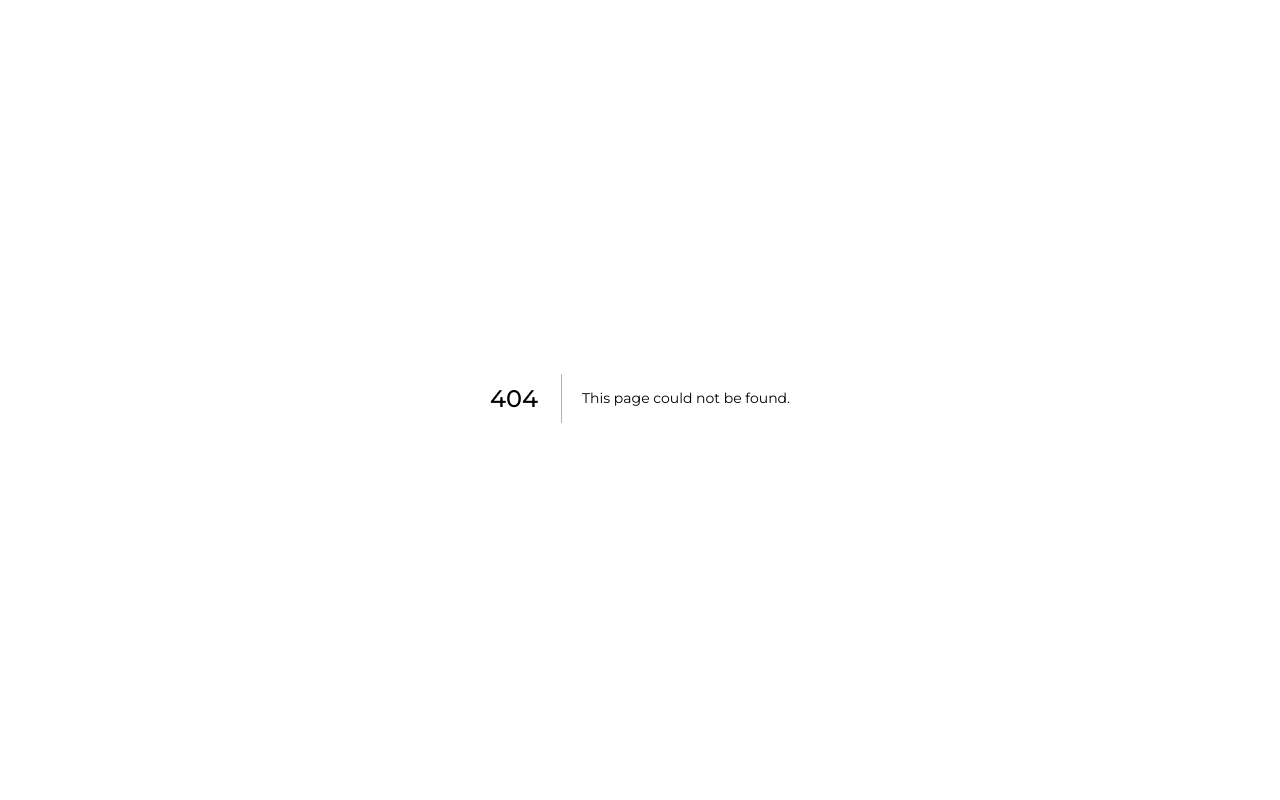
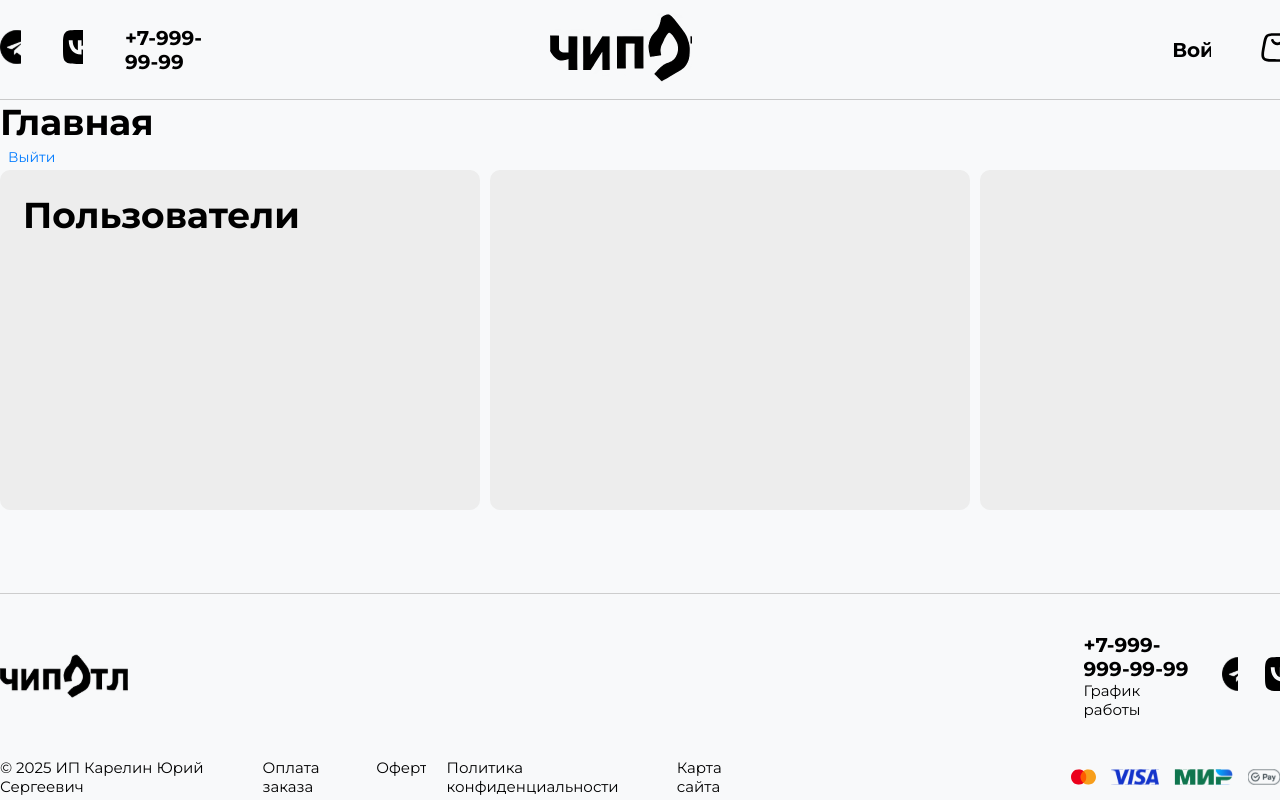
Before and after one commit to Sapizi/diplom, a Next.js app: page /pages/admin/main in a window 1280 px wide. Before the commit this address had no page. Built offline with nearby package versions, Linux system fonts and the light colour scheme.

Commit message:
начало админки

```diff
--- a/src/app/components/Header/Header.tsx
+++ b/src/app/components/Header/Header.tsx
@@ -20,6 +20,7 @@ import { useRouter } from 'next/navigation';
 interface UserProfile {
   id: string;
   name: string;
+  isAdmin: boolean;
 }
 
 export default function Header() {
@@ -49,7 +50,7 @@ export default function Header() {
   try {
     const { data: profile, error } = await supabase
       .from('profiles')
-          .select('name')
+      .select('name, "isAdmin"')
       .eq('id', session.user.id)
       .single();
 
@@ -57,19 +58,22 @@ export default function Header() {
       console.error('Profile fetch error:', error);
       setUser({
         id: session.user.id,
-            name: session.user.email.split('@')[0] || 'Пользователь'
+        name: session.user.email.split('@')[0] || 'Пользователь',
+        isAdmin: false,
       });
     } else {
       setUser({
         id: session.user.id,
-            name: profile.name || session.user.email.split('@')[0] || 'Пользователь'
+        name: profile.name || session.user.email.split('@')[0] || 'Пользователь',
+        isAdmin: Boolean(profile.isAdmin),
       });
     }
   } catch (err) {
     console.error('Profile error:', err);
     setUser({
       id: session.user.id,
-          name: session.user.email.split('@')[0] || 'Пользователь'
+      name: session.user.email.split('@')[0] || 'Пользователь',
+      isAdmin: false,
     });
   }
 };
@@ -120,7 +124,6 @@ export default function Header() {
               <Logo src="/logo.svg" alt="Logotype" />
             </LogoContainer>
             <UserButtons>
-              <span>Загрузка...</span>
               <Link href="/cart">
                 <img src="/cart.svg" alt="Cart" />
               </Link>
@@ -154,7 +157,7 @@ export default function Header() {
   <>
     <div style={{ display: 'flex', alignItems: 'center', gap: '16px' }}>
       <Link
-                    href="/pages/user/account"
+        href={user.isAdmin ? "/pages/admin/main" : "/pages/user/account"}
         style={{
           color: '#333',
           textDecoration: 'none',
@@ -162,9 +165,8 @@ export default function Header() {
           fontSize: '16px',
         }}
       >
-                    {user.name}
+        {user.isAdmin ? "Админка" : user.name}
       </Link>
-
     </div>
     <Link href="/cart">
       <img src="/cart.svg" alt="Cart" />
--- /dev/null
+++ b/src/app/pages/admin/main/AdminStyles.ts
@@ -0,0 +1,15 @@
+import styled from "styled-components";
+export const AdminContainer = styled.div`
+    width: 1460px;
+    display: flex;
+    gap: 10px;
+
+`
+export const AdminBlock = styled.div`
+    width: 480px;
+    height: 340px;
+    padding: 23px;
+    border-radius: 10px;
+    background-color: #EDEDED;
+    cursor: pointer;
+`
--- /dev/null
+++ b/src/app/pages/admin/main/page.tsx
@@ -0,0 +1,61 @@
+'use client'
+import Footer from "@/app/components/Footer/Footer";
+import Header from "@/app/components/Header/Header";
+import { Wrapper } from "@/app/components/Header/HeaderStyles";
+import { Title } from "@/app/MainPageStyles";
+import { AdminBlock, AdminContainer } from "./AdminStyles";
+import { supabase } from "../../../../../lib/supabase";
+import { useRouter } from 'next/navigation';
+import { useState } from "react";
+import { GreyBlockText } from "../../user/account/AccountStyles";
+export default function AdminMain(){
+    interface UserProfile {
+        id: string;
+        name: string;
+    }
+    const router = useRouter();
+    const [user, setUser] = useState<UserProfile | null>(null);
+    const handleLogout = async () => {
+          try {
+            await supabase.auth.signOut();
+            setUser(null);
+            router.push('/');
+            router.refresh();
+          } catch (error) {
+            console.error('Logout error:', error);
+          }
+        };
+    return(
+        <>
+            <Header/>
+                <Wrapper>
+                    <Title>Главная</Title>
+                    <button
+                    onClick={handleLogout}
+                    style={{
+                      background: 'none',
+                      border: 'none',
+                      color: '#007bff',
+                      cursor: 'pointer',
+                      fontSize: '14px',
+                      padding: '4px 8px',
+                    }}
+                  >
+                    Выйти
+                  </button>
+                    <AdminContainer>
+                        <AdminBlock>
+                            <GreyBlockText>Пользователи</GreyBlockText>
+                        </AdminBlock>
+                        <AdminBlock>
+
+                        </AdminBlock>
+                        <AdminBlock>
+
+                        </AdminBlock>
+                    </AdminContainer>
+                </Wrapper>
+            <Footer/>
+        </>
+    )
+}
--- a/src/app/pages/user/account/page.tsx
+++ b/src/app/pages/user/account/page.tsx
@@ -6,6 +6,7 @@ import { Avatar, ChangeLink, ImageContainer, Name, Container, Bonus, UserActivit
 import { useEffect, useState } from "react";
 import { supabase } from "../../../../../lib/supabase";
 import { useRouter } from 'next/navigation';
+
 export default function AccountPage() {
   const [profile, setProfile] = useState<{
     name: string;
```
Lines whose indentation alone changed are shown as unchanged.
